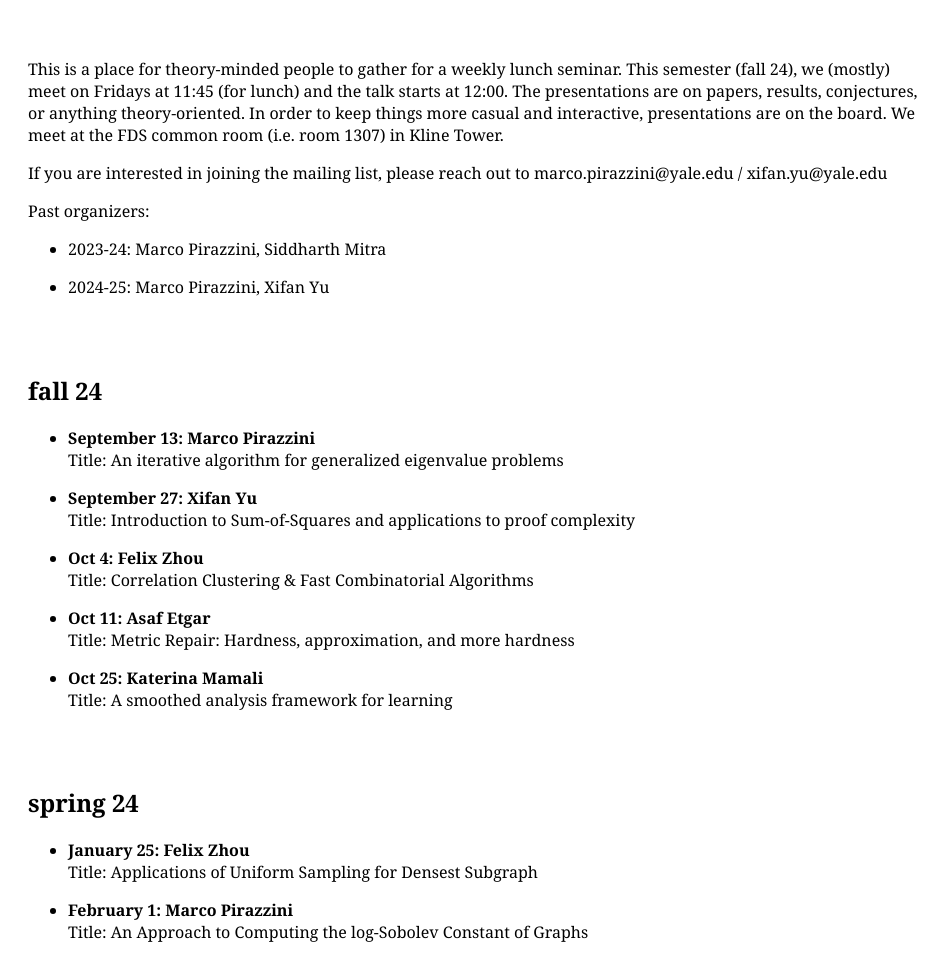
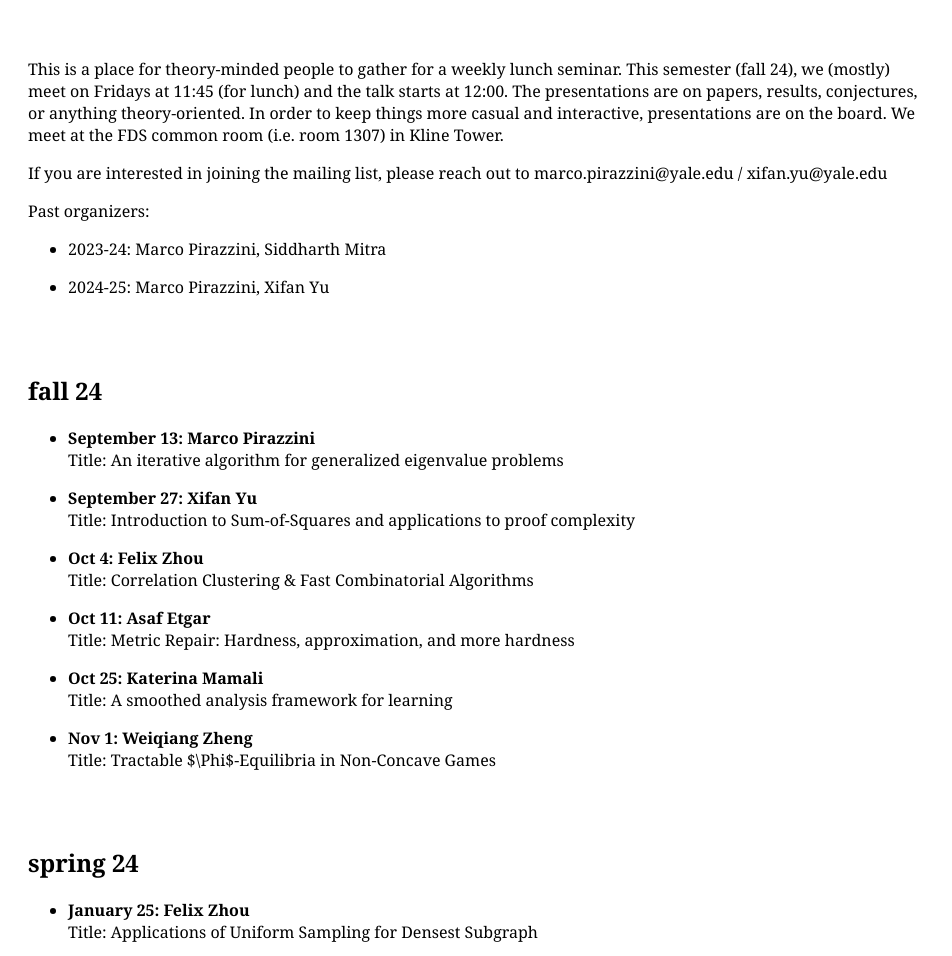
Before and after one commit to yaletheorystudents/yaletheorystudents.github.io, a plain HTML site: page index.html in a window 1280 px wide. Shown: the part 103-1059 px from the top of the page, without its empty margins (0-952 px from the left). Drawn offline with Linux system fonts and the light colour scheme.

Commit message:
Update index.html

```diff
--- a/index.html
+++ b/index.html
@@ -120,6 +120,14 @@
 <b>Oct 25: Katerina Mamali</b>
 
 <br>Title: A smoothed analysis framework for learning
+</p>
+</li>
+
+<li>
+<p>
+<b>Nov 1: Weiqiang Zheng</b>
+
+<br>Title: Tractable $\Phi$-Equilibria in Non-Concave Games
 </p>
 </li>
 
```
